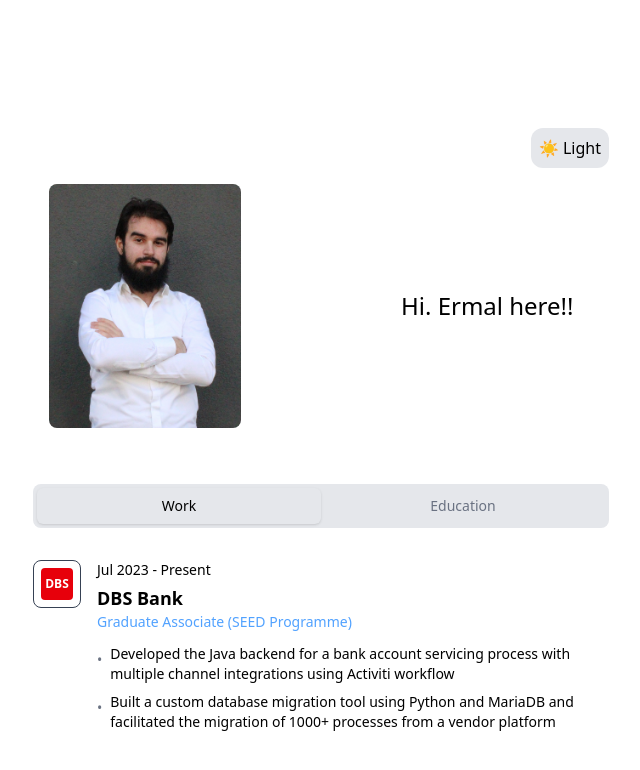
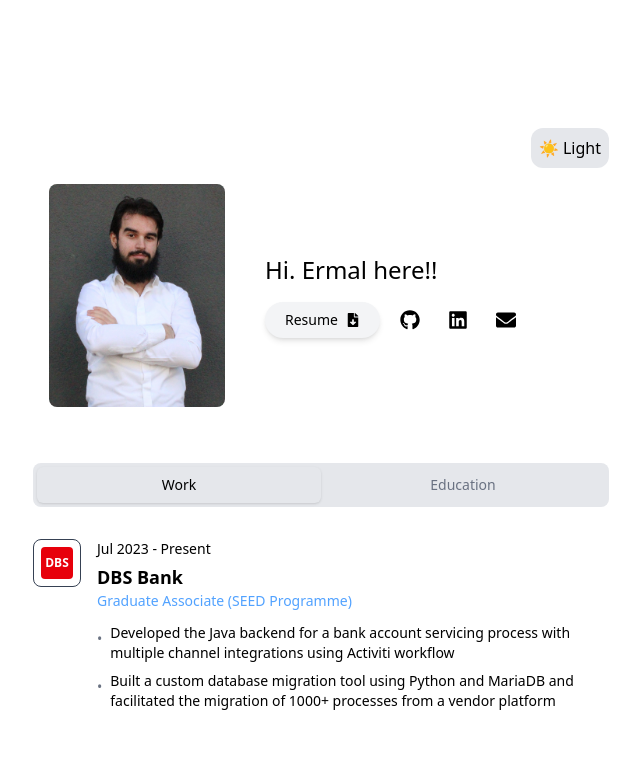
Before and after one commit to ErmalMC/ermalmc.github.io, a React (Vite) app: page / in a window 1280 px wide. Shown: the top 770 px of the page, without its empty margins (319-959 px from the left). Built offline with nearby package versions, Linux system fonts and the light colour scheme.

Commit message:
Added Social Media
Added social media buttons and everything is connected to link to me

```diff
--- a/package.json
+++ b/package.json
@@ -15,6 +15,7 @@
     "@tailwindcss/vite": "^4.1.11",
     "react": "^19.1.0",
     "react-dom": "^19.1.0",
+    "react-icons": "^5.5.0",
     "tailwindcss": "^4.1.11"
   },
   "devDependencies": {
--- a/src/App.jsx
+++ b/src/App.jsx
@@ -1,6 +1,7 @@
 import picture from './assets/My_Picture.JPG'
 import ProfessionalTimeline from './ProfessionalTimeline.jsx'
 import ThemeToggle from './ThemeToggle.jsx'
+import { FaGithub, FaLinkedin, FaEnvelope, FaFileDownload } from 'react-icons/fa';
 
 const Showcase = () => {
 
@@ -12,22 +13,57 @@ const Showcase = () => {
 
 }
 
-const About = () =>{
-
-    return(
-        <div className="flex items-center gap-40 p-4">
+const About = () => {
+    return (
+        <div className="flex items-center gap-10 p-4">
             <img
                 src={picture}
                 alt="My_Picture"
-                className="w-48 h-auto object-contain rounded-lg"
+                className="w-44 h-auto object-contain rounded-lg"
             />
-            <p className="text-2xl font-medium dark:text-white">
-                Hi. Ermal here!!
-            </p>
+            <div>
+                <p className="text-2xl font-medium dark:text-white mb-4">
+                    Hi. Ermal here!!
+                </p>
+                <div className="flex items-center gap-3 flex-wrap">
+                    <a
+                        href="../public/Ermal's_CV.pdf"
+                        target="_blank"
+                        rel="noopener noreferrer"
+                        className="flex items-center gap-2 text-sm px-5 py-2 bg-gray-100 text-black dark:text-white rounded-full shadow-md  dark:bg-blue-500  transition"
+                    >
+                        Resume <FaFileDownload />
+                    </a>
+
+                    <a
+                        href="https://github.com/ErmalMC"
+                        target="_blank"
+                        rel="noopener noreferrer"
+                        className="flex items-center justify-center text-black dark:text-white rounded p-2 transition"
+                    >
+                        <FaGithub className="w-5 h-5" />
+                    </a>
+
+                    <a
+                        href="https://www.linkedin.com/in/ermal-baki/"
+                        target="_blank"
+                        rel="noopener noreferrer"
+                        className="flex items-center justify-center text-black dark:text-white rounded p-2 transition"
+                    >
+                        <FaLinkedin className="w-5 h-5" />
+                    </a>
+
+                    <a
+                        href="mailto:ermalbaki84@gmail.com"
+                        className="flex items-center justify-center text-black dark:text-white rounded p-2 transition"
+                    >
+                        <FaEnvelope className="w-5 h-5" />
+                    </a>
+                </div>
+            </div>
         </div>
-    )
-
-}
+    );
+};
 
 
 
```
Also changed, not shown: 2 other files (tests, documents, lock files or other folders).
